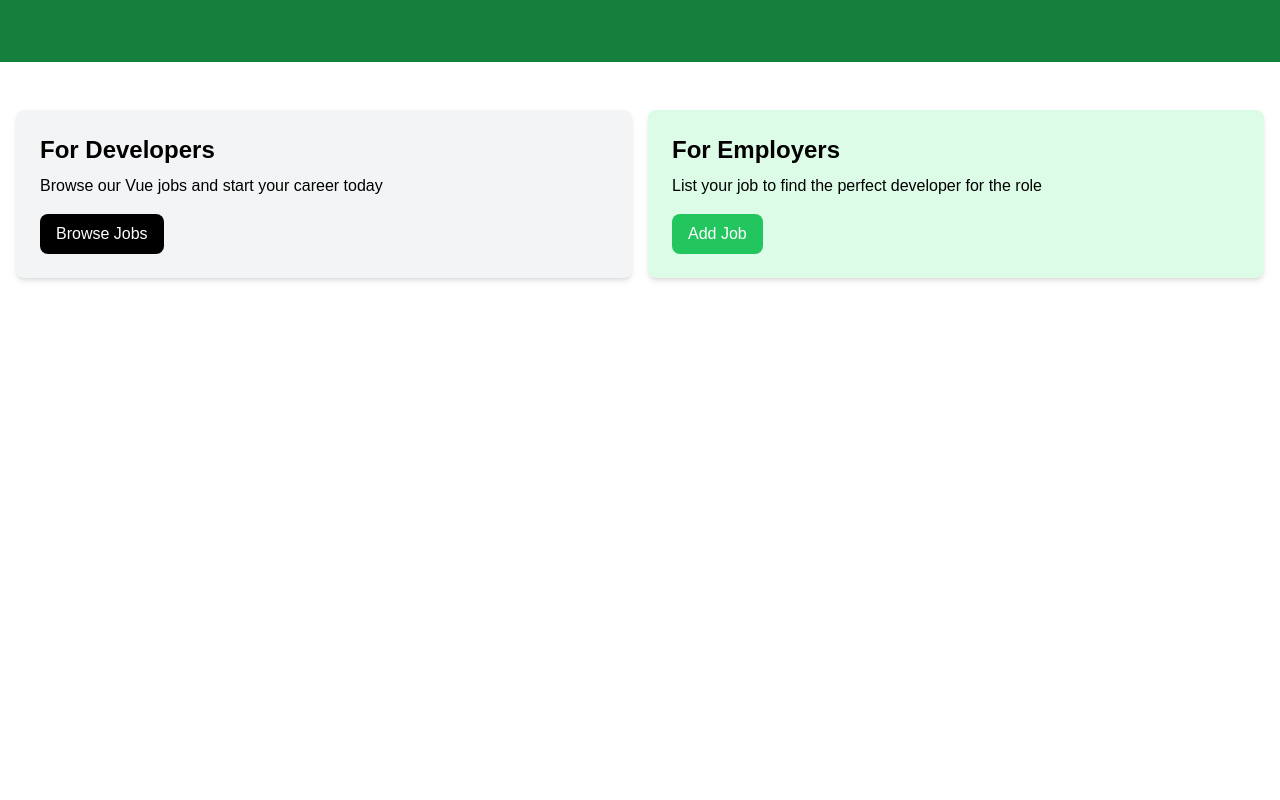
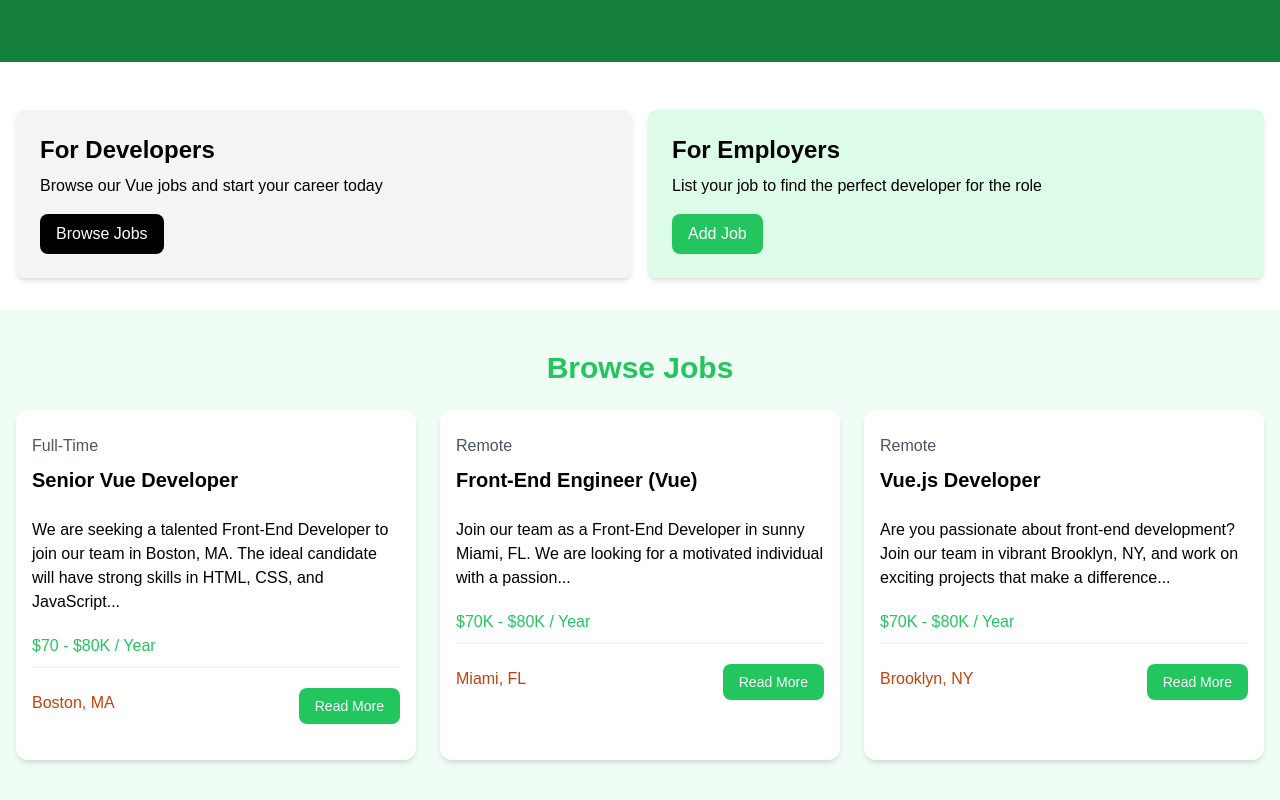
Before and after one commit to aleksamlsvc12/Vue-Jobs, a Vue app: page / in a window 1280 px wide. Shown: the part 299-1099 px from the top of the page. Before the commit the page ends 800 px from the top, so only its background shows below. Built offline with nearby package versions, Linux system fonts and the light colour scheme; the HTML template or start-up script is replaced by a standard one.

Commit message:
Added the job listings component to the app

```diff
--- a/src/App.vue
+++ b/src/App.vue
@@ -2,12 +2,14 @@
   import Navbar from '@/components/Navbar.vue';
   import Hero from '@/components/Hero.vue';
   import HomeCards from '@/components/HomeCards.vue';
+  import JobListings from '@/components/JobListings.vue';
 </script>
 
 <template>
   <Navbar />
   <Hero />
   <HomeCards />
+  <JobListings />
 </template>
 
 <style>
--- /dev/null
+++ b/src/components/JobListings.vue
@@ -0,0 +1,110 @@
+<script setup></script>
+
+<template>
+  <section class="bg-green-50 px-4 py-10">
+      <div class="container-xl lg:container m-auto">
+        <h2 class="text-3xl font-bold text-green-500 mb-6 text-center">
+          Browse Jobs
+        </h2>
+        <div class="grid grid-cols-1 md:grid-cols-3 gap-6">
+          <!-- Job Listing 1 -->
+          <div class="bg-white rounded-xl shadow-md relative">
+            <div class="p-4">
+              <div class="mb-6">
+                <div class="text-gray-600 my-2">Full-Time</div>
+                <h3 class="text-xl font-bold">Senior Vue Developer</h3>
+              </div>
+
+              <div class="mb-5">
+                We are seeking a talented Front-End Developer to join our team
+                in Boston, MA. The ideal candidate will have strong skills in
+                HTML, CSS, and JavaScript...
+              </div>
+
+              <h3 class="text-green-500 mb-2">$70 - $80K / Year</h3>
+
+              <div class="border border-gray-100 mb-5"></div>
+
+              <div class="flex flex-col lg:flex-row justify-between mb-4">
+                <div class="text-orange-700 mb-3">
+                  <i class="fa-solid fa-location-dot text-lg"></i>
+                  Boston, MA
+                </div>
+                <a
+                  href="job.html"
+                  class="h-[36px] bg-green-500 hover:bg-green-600 text-white px-4 py-2 rounded-lg text-center text-sm"
+                >
+                  Read More
+                </a>
+              </div>
+            </div>
+          </div>
+          <!-- Job Listing 2 -->
+          <div class="bg-white rounded-xl shadow-md relative">
+            <div class="p-4">
+              <div class="mb-6">
+                <div class="text-gray-600 my-2">Remote</div>
+                <h3 class="text-xl font-bold">Front-End Engineer (Vue)</h3>
+              </div>
+
+              <div class="mb-5">
+                Join our team as a Front-End Developer in sunny Miami, FL. We
+                are looking for a motivated individual with a passion...
+              </div>
+
+              <h3 class="text-green-500 mb-2">$70K - $80K / Year</h3>
+
+              <div class="border border-gray-100 mb-5"></div>
+
+              <div class="flex flex-col lg:flex-row justify-between mb-4">
+                <div class="text-orange-700 mb-3">
+                  <i class="fa-solid fa-location-dot text-lg"></i>
+                  Miami, FL
+                </div>
+                <a
+                  href="job.html"
+                  class="h-[36px] bg-green-500 hover:bg-green-600 text-white px-4 py-2 rounded-lg text-center text-sm"
+                >
+                  Read More
+                </a>
+              </div>
+            </div>
+          </div>
+          <!-- Job Listing 3 -->
+          <div class="bg-white rounded-xl shadow-md relative">
+            <div class="p-4">
+              <div class="mb-6">
+                <div class="text-gray-600 my-2">Remote</div>
+                <h3 class="text-xl font-bold">Vue.js Developer</h3>
+              </div>
+
+              <div class="mb-5">
+                Are you passionate about front-end development? Join our team in
+                vibrant Brooklyn, NY, and work on exciting projects that make a
+                difference...
+              </div>
+
+              <h3 class="text-green-500 mb-2">$70K - $80K / Year</h3>
+
+              <div class="border border-gray-100 mb-5"></div>
+
+              <div class="flex flex-col lg:flex-row justify-between mb-4">
+                <div class="text-orange-700 mb-3">
+                  <i class="fa-solid fa-location-dot text-lg"></i>
+                  Brooklyn, NY
+                </div>
+                <a
+                  href="job.html"
+                  class="h-[36px] bg-green-500 hover:bg-green-600 text-white px-4 py-2 rounded-lg text-center text-sm"
+                >
+                  Read More
+                </a>
+              </div>
+            </div>
+          </div>
+        </div>
+      </div>
+    </section>
+</template>
+
+<style></style>
```
